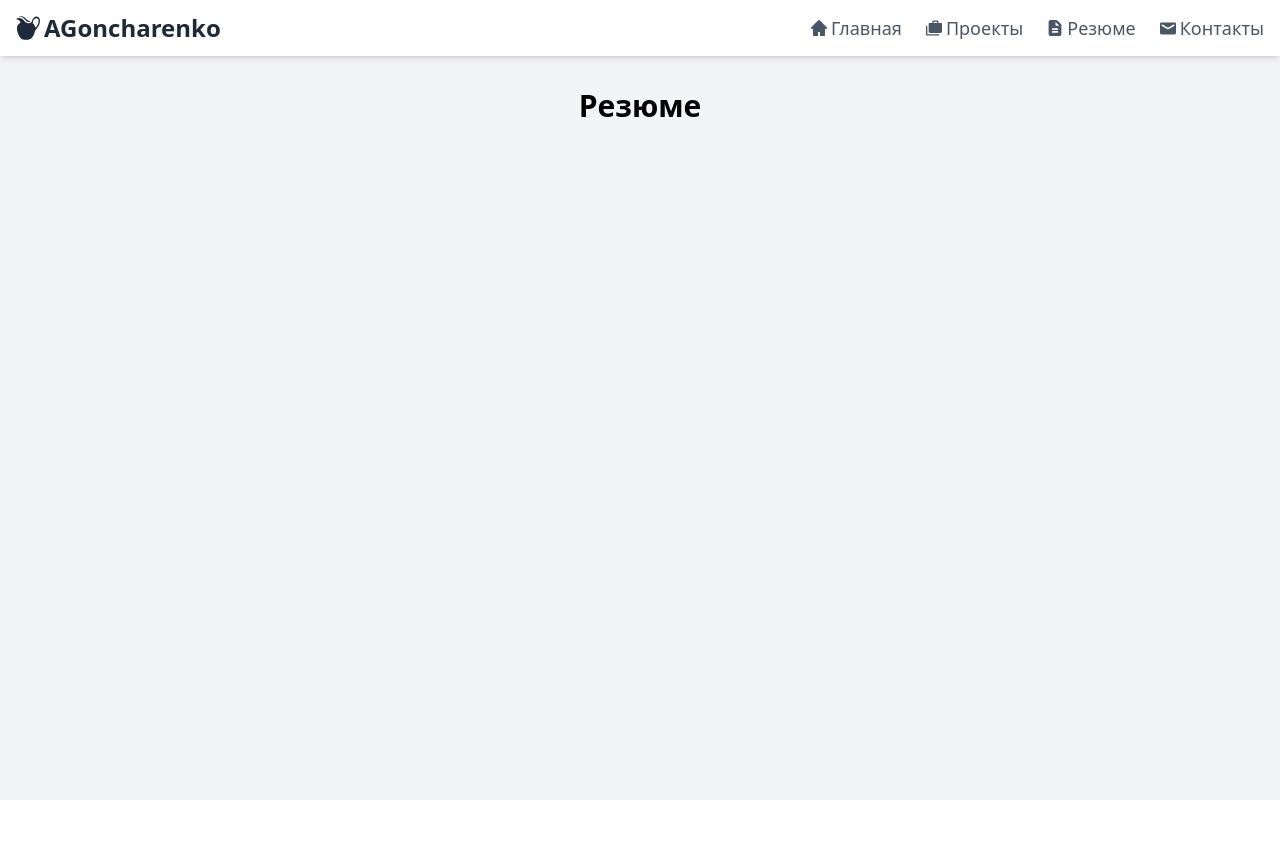
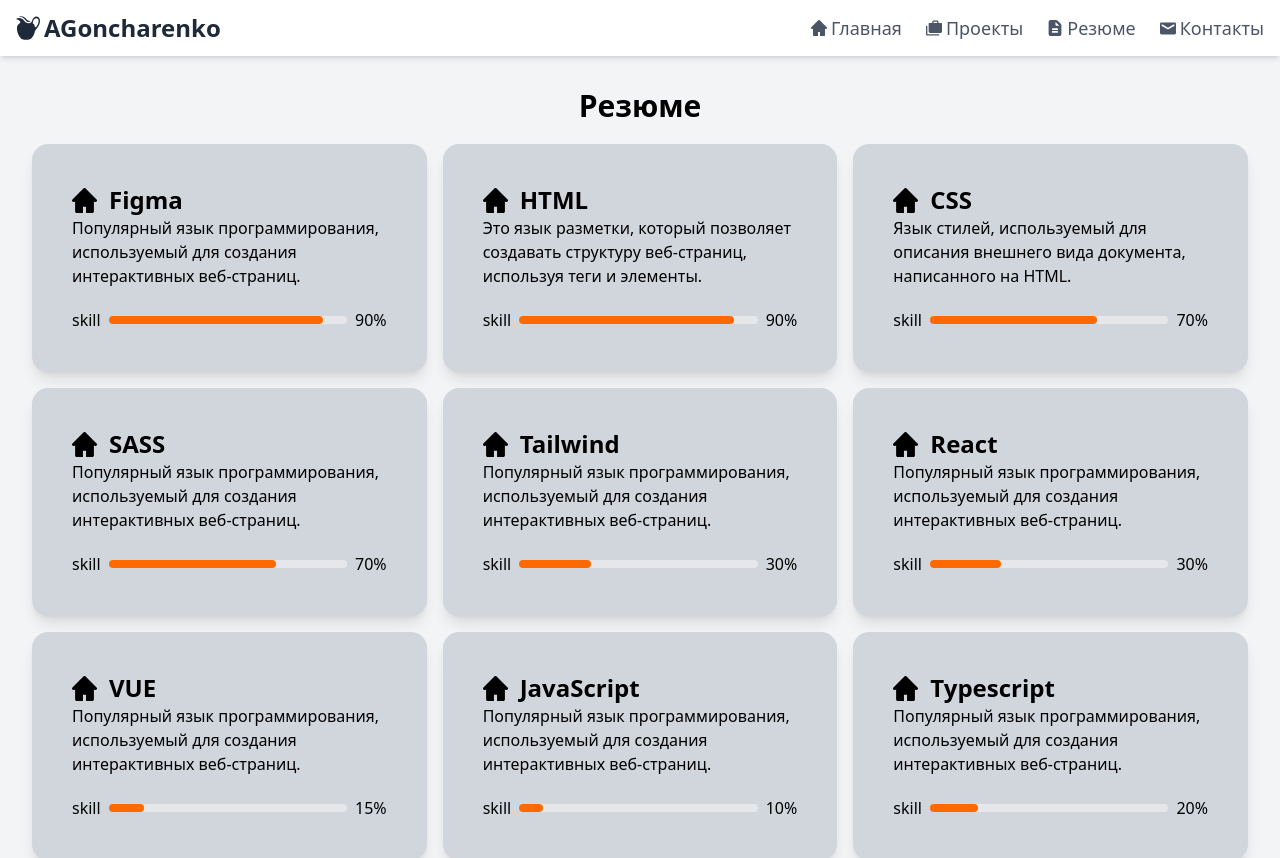
Before and after one commit to Fristaylo/Portfolio-front, a Vue app: page /resume in a window 1280 px wide. Shown: the top 858 px of the page. Before the commit the page ends 800 px from the top, so only its background shows below. Built offline with nearby package versions, Linux system fonts and the light colour scheme.

Commit message:
Add skills

```diff
--- /dev/null
+++ b/src/components/SkillCard.vue
@@ -0,0 +1,29 @@
+<script setup lang="ts">
+import Block from './Block.vue';
+import Svg from './Svg.vue';
+import type { Skill } from '../data/skill';
+
+const props = defineProps<{
+	skill: Skill;
+}>();
+</script>
+
+<template>
+	<Block>
+		<div class="flex items-center gap-3">
+			<Svg :icon="props.skill.icon" :size="25"></Svg>
+			<h2 class="font-bold text-2xl">{{ props.skill.title }}</h2>
+		</div>
+		<p>{{ props.skill.description }}</p>
+		<div class="flex items-center gap-2 mt-5">
+			<p>skill</p>
+			<div class="w-full h-2 bg-gray-200 rounded-md">
+				<div
+					class="h-full bg-orange-500 rounded-md"
+					:style="{ width: props.skill.level + '%' }"
+				></div>
+			</div>
+			<p>{{ props.skill.level }}%</p>
+		</div>
+	</Block>
+</template>
--- /dev/null
+++ b/src/data/skill.ts
@@ -0,0 +1,90 @@
+export interface Skill {
+	id: string;
+	icon: string; // Название иконки SVG
+	title: string;
+	description: string;
+	level: number; // Уровень навыка в процентах
+}
+
+export const skills: Skill[] = [
+	{
+		id: 'figmat',
+		icon: 'home',
+		title: 'Figma',
+		description:
+			'Популярный язык программирования, используемый для создания интерактивных веб-страниц.',
+		level: 90,
+	},
+	{
+		id: 'html',
+		icon: 'home',
+		title: 'HTML',
+		description:
+			'Это язык разметки, который позволяет создавать структуру веб-страниц, используя теги и элементы.',
+		level: 90,
+	},
+	{
+		id: 'css',
+		icon: 'home',
+		title: 'CSS',
+		description:
+			'Язык стилей, используемый для описания внешнего вида документа, написанного на HTML.',
+		level: 70,
+	},
+	{
+		id: 'sass',
+		icon: 'home',
+		title: 'SASS',
+		description:
+			'Популярный язык программирования, используемый для создания интерактивных веб-страниц.',
+		level: 70,
+	},
+	{
+		id: 'tailwind',
+		icon: 'home',
+		title: 'Tailwind',
+		description:
+			'Популярный язык программирования, используемый для создания интерактивных веб-страниц.',
+		level: 30,
+	},
+	{
+		id: 'react',
+		icon: 'home',
+		title: 'React',
+		description:
+			'Популярный язык программирования, используемый для создания интерактивных веб-страниц.',
+		level: 30,
+	},
+	{
+		id: 'vue',
+		icon: 'home',
+		title: 'VUE',
+		description:
+			'Популярный язык программирования, используемый для создания интерактивных веб-страниц.',
+		level: 15,
+	},
+	{
+		id: 'javascript',
+		icon: 'home',
+		title: 'JavaScript',
+		description:
+			'Популярный язык программирования, используемый для создания интерактивных веб-страниц.',
+		level: 10,
+	},
+	{
+		id: 'typescript',
+		icon: 'home',
+		title: 'Typescript',
+		description:
+			'Популярный язык программирования, используемый для создания интерактивных веб-страниц.',
+		level: 20,
+	},
+	{
+		id: 'vite',
+		icon: 'home',
+		title: 'Vite',
+		description:
+			'Популярный язык программирования, используемый для создания интерактивных веб-страниц.',
+		level: 40,
+	},
+];
--- a/src/pages/ProjectsPage.vue
+++ b/src/pages/ProjectsPage.vue
@@ -1,5 +1,5 @@
 <script setup lang="ts">
-import Project from '../components/Project.vue';
+import Project from '../components/ProjectCard.vue';
 import { projects } from '../data/projects';
 </script>
 
--- a/src/pages/ResumePage.vue
+++ b/src/pages/ResumePage.vue
@@ -1,7 +1,13 @@
-<script setup lang="ts"></script>
+<script setup lang="ts">
+import { skills } from '../data/skill';
+import SkillCard from '../components/SkillCard.vue';
+</script>
 
 <template>
 	<div class="p-4">
 		<h2 class="text-3xl mb-5 font-bold text-center">Резюме</h2>
+		<div class="grid grid-cols-1 md:grid-cols-2 lg:grid-cols-3 gap-4">
+			<SkillCard v-for="skill in skills" :key="skill.id" :skill="skill" />
+		</div>
 	</div>
 </template>
```
Also changed, not shown: src/components/ProjectCard.vue (renamed from src/components/Project.vue).
